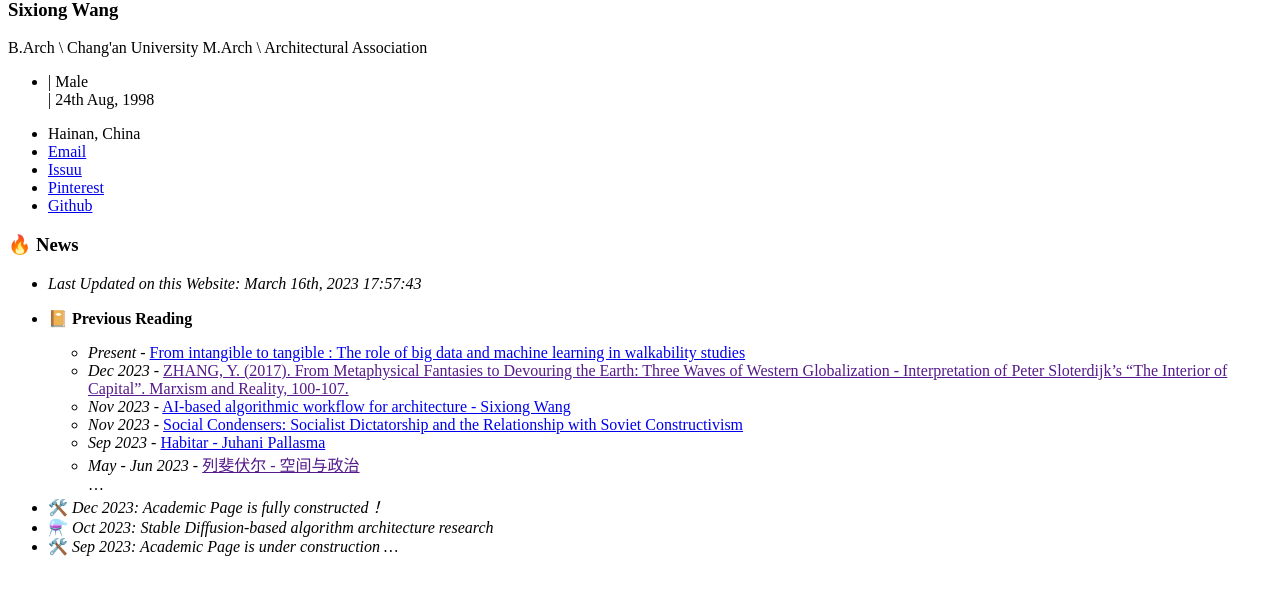
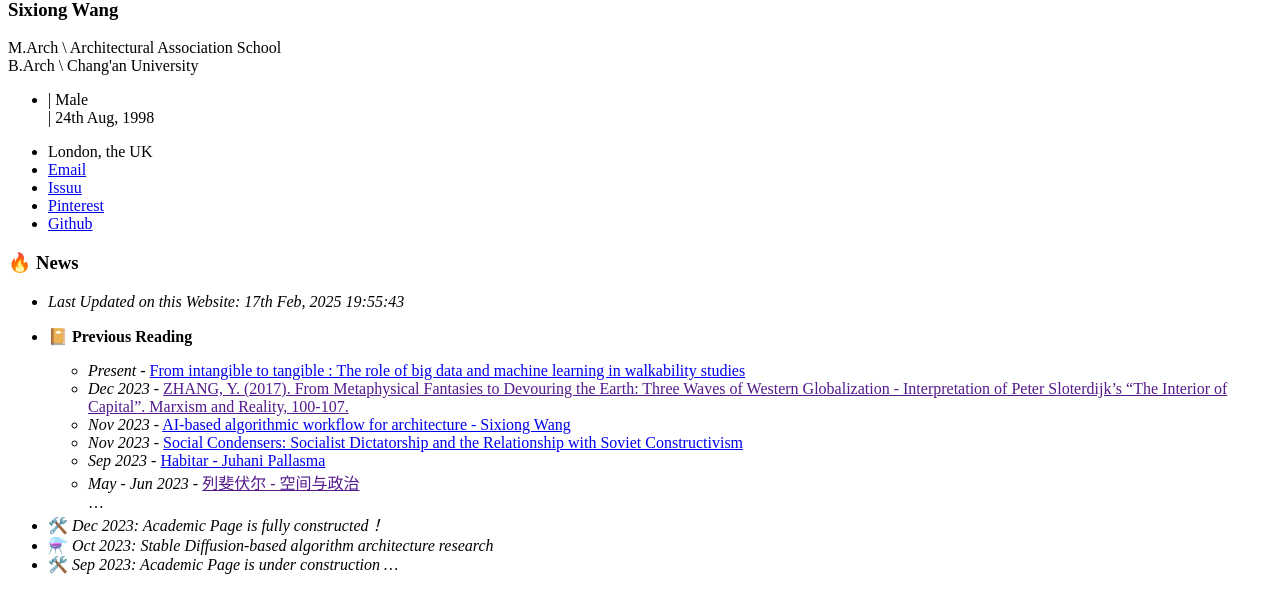
Before and after one commit to sixiong-wang/academic-page, a Jekyll site: the page built from _pages/includes/news.md, in a window 1280 px wide. Shown: the part 526-1116 px from the top of the page. Built offline with Jekyll 4.4.1, drawn with Linux system fonts in a browser that asks for light colours; our own code applies the rules of GitHub Pages for plain Markdown files; comment, search, counter and statistics services are not loaded.

Commit message:
更新news时间和学校degree

```diff
--- a/_config.yml
+++ b/_config.yml
@@ -28,8 +28,9 @@ analytics:
 author:
   name             : "Sixiong Wang"
   avatar           : "images/SixiongWangProfileImage.png"
-  bio              : "B.Arch \\ Chang'an University M.Arch \\ Architectural Association"
-  location         : "Hainan, China"
+  bio              : "M.Arch \\ Architectural Association School <br>
+                      B.Arch \\ Chang'an University"
+  location         : "London, the UK"
   employer         :
   pubmed           : # "https://www.ncbi.nlm.nih.gov/pubmed/?term=john+snow"
   googlescholar    : # "http://yourfullgooglescholarurl.com"
--- a/_pages/includes/news.md
+++ b/_pages/includes/news.md
@@ -1,6 +1,6 @@
 # 🔥 News
 
-- *Last Updated on this Website: March 16th, 2023 17:57:43*
+- *Last Updated on this Website: 17th Feb, 2025 19:55:43*
 
 * 📔 **Previous Reading**
 
```
